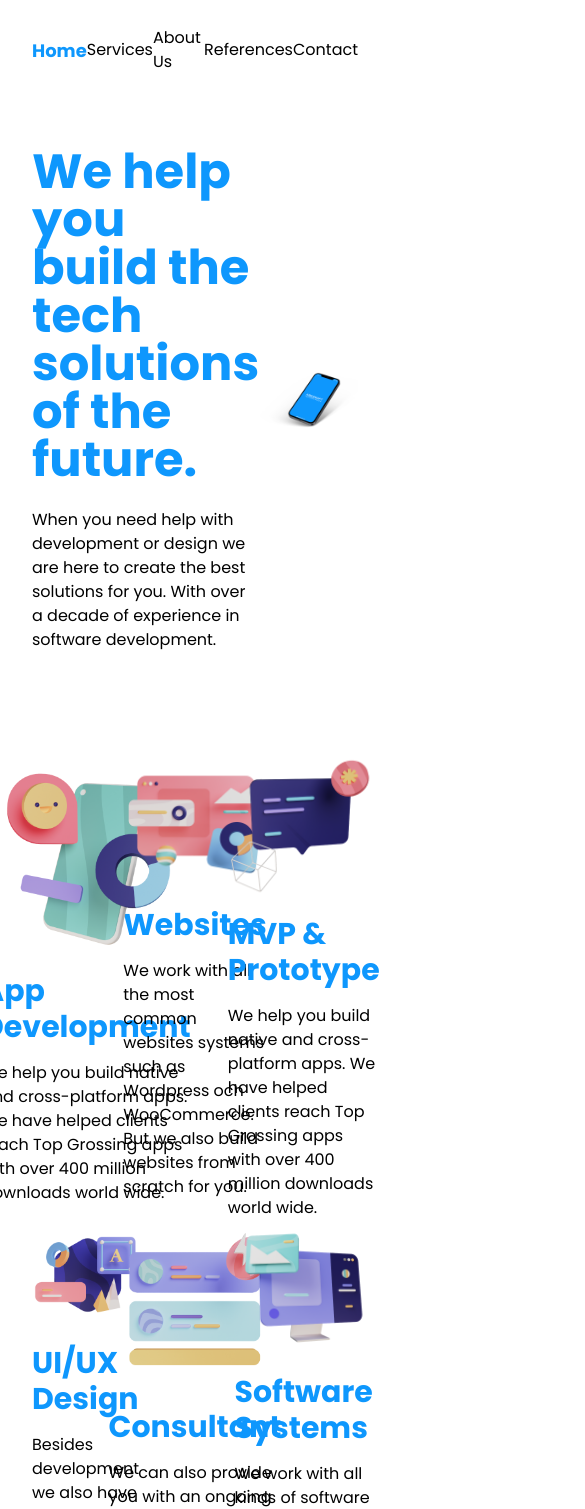
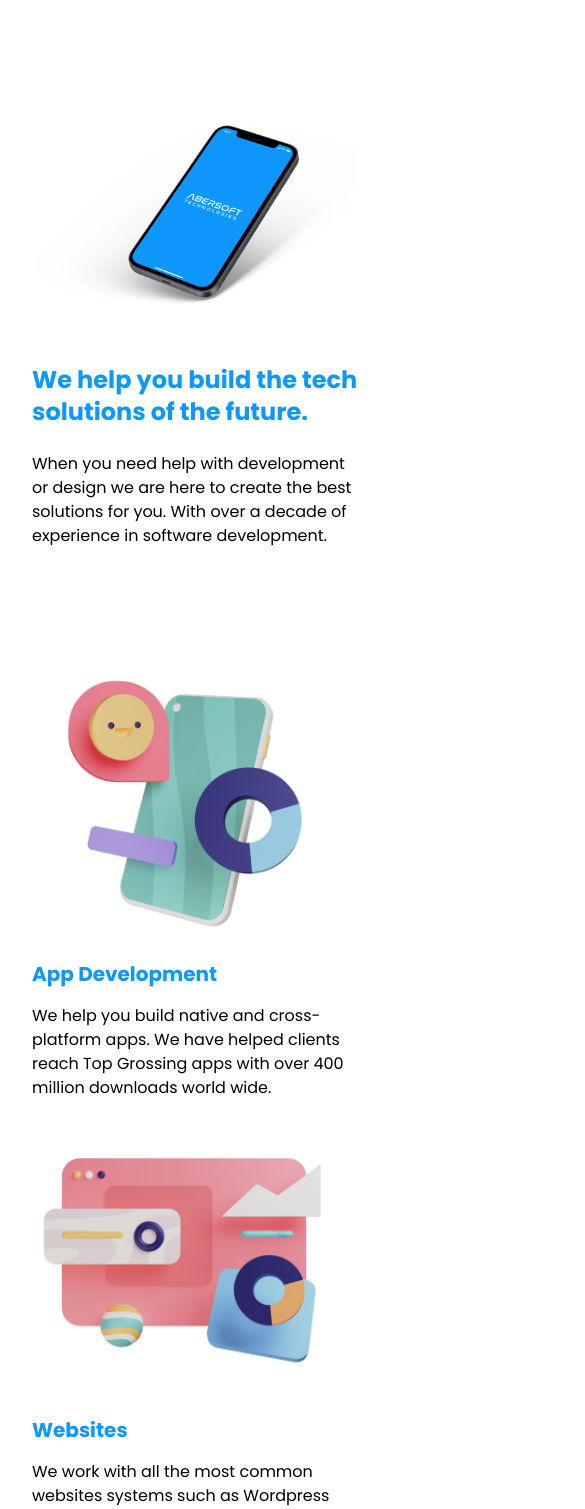
Before and after one commit to gumilar1995/abersoft-test, a Next.js app: page / in a window 390 px wide. Shown: the top 1509 px of the page, 585 px wide, since content can reach past the window. Built offline with nearby package versions, Linux system fonts and the light colour scheme.

Commit message:
styles: responsive design

```diff
--- a/src/components/Card/style.module.css
+++ b/src/components/Card/style.module.css
@@ -28,6 +28,16 @@
   object-fit: contain;
 }
 
+@media (max-width: 600px) {
+  .container {
+    max-width: 100% !important;
+  }
+
+  .image {
+    max-width: 300px;
+  }
+}
+
 @keyframes popUp {
   0% {
     scale: 0.1;
--- a/src/components/Content/style.module.css
+++ b/src/components/Content/style.module.css
@@ -23,6 +23,17 @@
   object-fit: contain;
 }
 
+@media (max-width: 600px) {
+  .container {
+    display: flex;
+    flex-direction: column-reverse;
+  }
+
+  .image {
+    height: 300px;
+  }
+}
+
 @keyframes popUp {
   0% {
     scale: 0.1;
--- a/src/components/Navigation/style.module.css
+++ b/src/components/Navigation/style.module.css
@@ -18,3 +18,9 @@
   font-weight: bold;
   font-size: 18px;
 }
+
+@media (max-width: 600px) {
+  .navigation {
+    display: none;
+  }
+}
--- a/src/components/SplashScreen/style.module.css
+++ b/src/components/SplashScreen/style.module.css
@@ -6,8 +6,8 @@
   display: flex;
   justify-content: center;
   align-items: center;
-  width: 100%;
-  height: 100%;
+  width: 100vw;
+  height: 100vh;
   background-color: var(--color-abersoft-blue);
   animation: fadeOut 1.5s ease-in-out;
 }
--- a/src/sections/ContactUs/index.tsx
+++ b/src/sections/ContactUs/index.tsx
@@ -41,21 +41,21 @@ export default function ContactUs() {
   return (
     <section className="container py-12">
       <Form
-        className="grid grid-cols-2 gap-6"
+        className="grid grid-cols-1 lg:grid-cols-2 gap-6"
         methods={methods}
         onSubmit={handleSubmit(onSubmit)}
       >
-        <div className="flex flex-col justify-between">
-          <header className="flex flex-col gap-8">
+        <div className="flex flex-col lg:justify-between gap-6 lg:gap-0">
+          <header className="flex flex-col gap-8 text-center lg:text-left">
             <h1 className="font-bold text-5xl text-abersoft-blue">
               Contact Us
             </h1>
-            <p className="max-w-[80%]">
+            <p className="lg:max-w-[80%]">
               We know that it sometimes can be hard to know where to start.
               Let’s chat and see if we can help you!
             </p>
           </header>
-          <div className="flex items-center gap-16 pb-6">
+          <div className="flex items-center justify-around lg:justify-normal lg:gap-16 pb-6">
             <IconButton
               imgSrc="/images/facebook.png"
               href="https://facebook.com"
@@ -80,7 +80,7 @@ export default function ContactUs() {
           />
           <TextArea name="message" placeholder="Message" />
         </div>
-        <div className="flex items-center justify-end col-span-2">
+        <div className="flex items-center justify-end lg:col-span-2">
           <Button type="submit" disabled={!isValid}>
             Send
           </Button>
--- a/src/sections/Footer/style.module.css
+++ b/src/sections/Footer/style.module.css
@@ -40,3 +40,27 @@
   width: 150px;
   aspect-ratio: 150 / 40;
 }
+
+@media (max-width: 600px) {
+  .details {
+    display: flex;
+    flex-direction: column;
+    gap: 1rem;
+  }
+
+  .detail {
+    text-align: center;
+  }
+
+  .detail:last-child {
+    text-align: center;
+  }
+
+  .detail:last-child p {
+    max-width: 100%;
+  }
+
+  .logo {
+    align-self: center;
+  }
+}
--- a/src/sections/Services/Details/index.tsx
+++ b/src/sections/Services/Details/index.tsx
@@ -3,7 +3,7 @@ import { details } from "@/contants/services";
 
 export default function ServiceDetails() {
   return (
-    <section className="container grid grid-cols-2 gap-6 py-12">
+    <section className="container grid grid-cols-1 md:grid-cols-2 gap-6 py-12">
       {details.map((detail, i) => (
         <div key={i} className="flex items-center justify-center">
           <Card size="medium">
--- a/src/sections/Services/Summaries/index.tsx
+++ b/src/sections/Services/Summaries/index.tsx
@@ -3,11 +3,11 @@ import { summaries } from "@/contants/services";
 
 export default function ServiceSummaries() {
   return (
-    <section className="container grid grid-cols-3 py-12">
+    <section className="container grid grid-cols-1 sm:grid-cols-2 lg:grid-cols-3 py-12">
       {summaries.map((summary, i) => (
         <div key={i} className="flex items-center justify-center">
           <Card imgSrc={summary.imgSrc}>
-            <h2 className="font-bold text-3xl text-abersoft-blue">
+            <h2 className="font-bold text-xl lg:text-3xl text-abersoft-blue">
               {summary.title}
             </h2>
             <p className="font=medium">{summary.description}</p>
--- a/src/sections/Solution/index.tsx
+++ b/src/sections/Solution/index.tsx
@@ -5,7 +5,7 @@ export default function Solution() {
     <section className="container py-12">
       <Content center sideImageSrc="/images/solution_image.png">
         <div className="flex flex-col items-center gap-6">
-          <h1 className="font-bold text-5xl text-abersoft-blue">
+          <h1 className="font-bold text-2xl text-abersoft-blue lg:text-5xl ">
             We help you build the tech solutions of the future.
           </h1>
           <h3>
```
